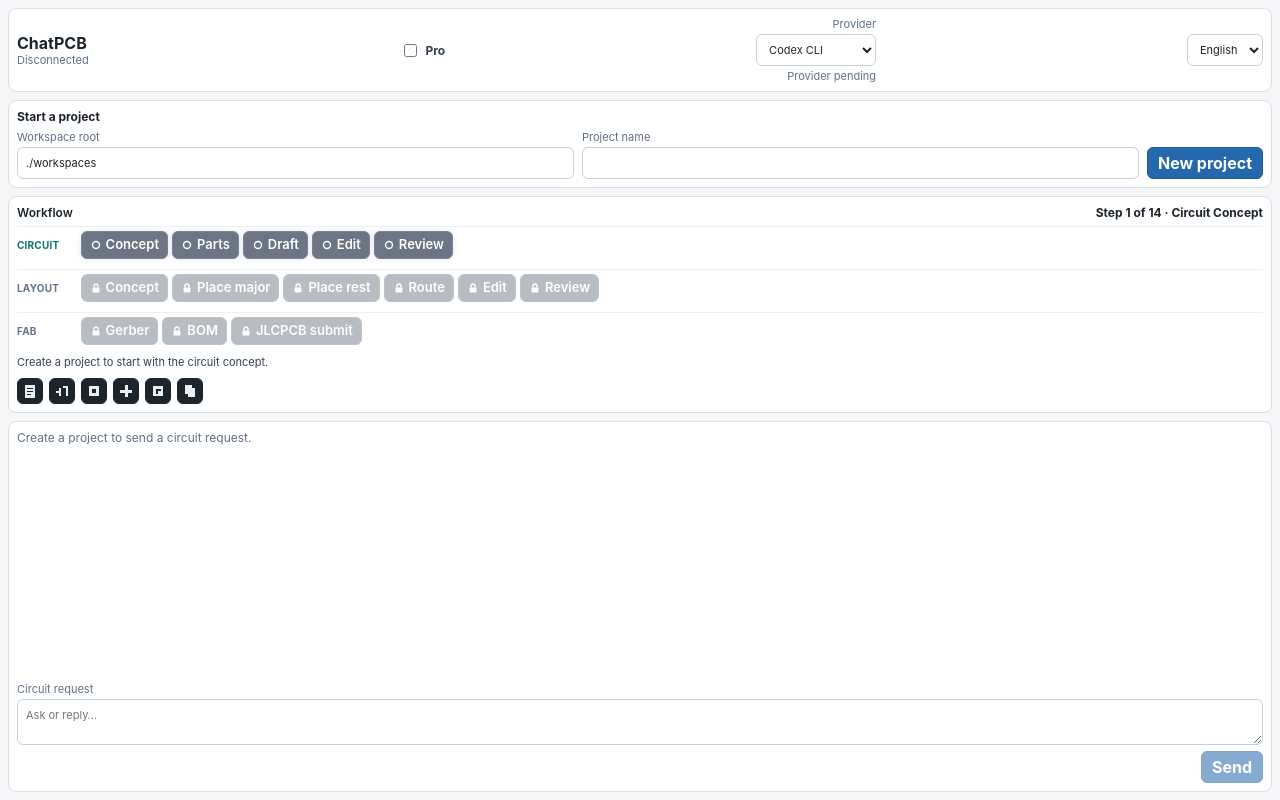
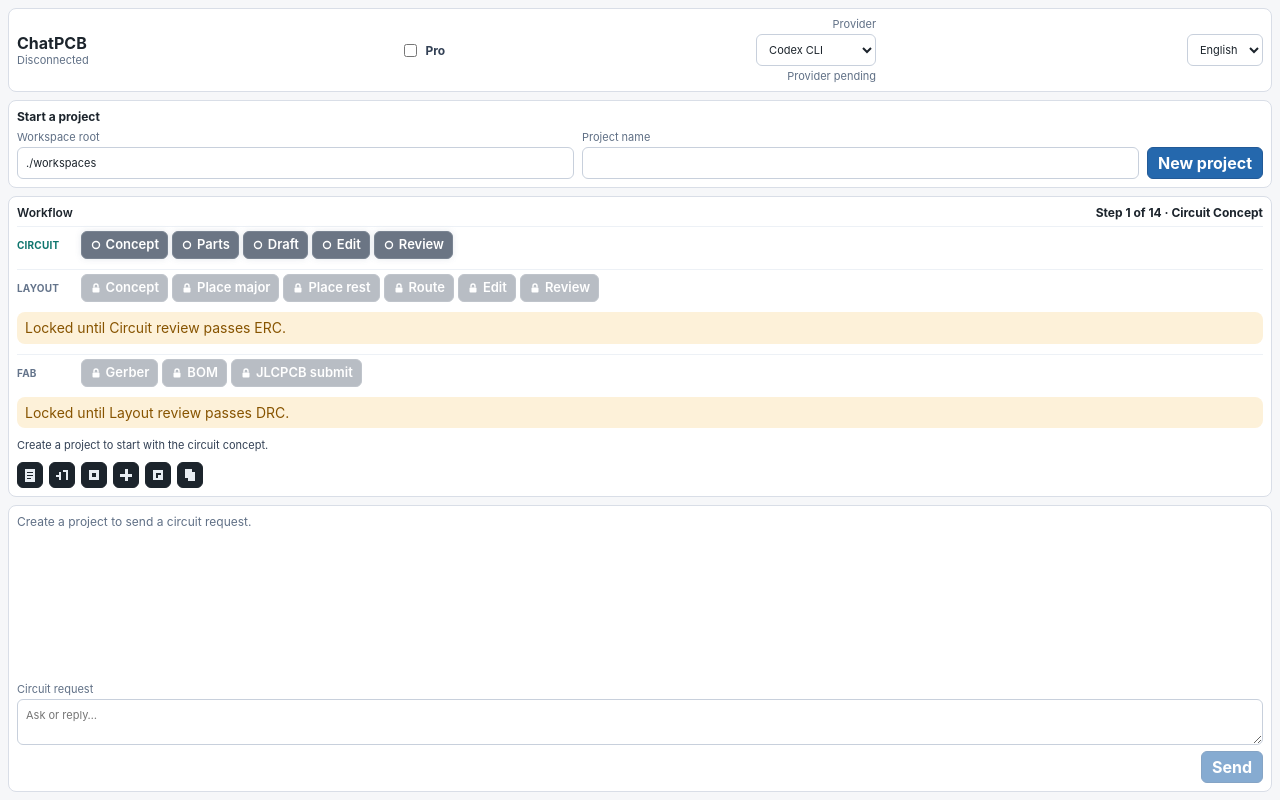
Before and after one commit to guyster323/OH-MY-ChatPCB, a website: page apps/panel/index.html in a window 1280 px wide. Drawn offline with Linux system fonts and the light colour scheme.

Commit message:
panel: explain why locked workflow steps are locked
Co-authored-by: SUNNY <window98se@gmail.com>

```diff
--- a/apps/panel/index.html
+++ b/apps/panel/index.html
@@ -82,6 +82,7 @@
             <li><button type="button" class="flow-btn step" data-step="layout.edit" data-state="idle" data-help="수정: 배치·배선을 고칠 내용"><svg class="step-icon" viewBox="0 0 12 12" aria-hidden="true"><circle cx="6" cy="6" r="3.5" fill="none" stroke="currentColor" stroke-width="1.4"/></svg><span class="step-label" data-i18n="workflow.step.layout.edit">Edit</span></button></li>
             <li><button type="button" class="flow-btn step" data-step="layout.review" data-state="idle" data-open="erc-dialog" data-help="리뷰: DRC와 레이아웃 확인"><svg class="step-icon" viewBox="0 0 12 12" aria-hidden="true"><circle cx="6" cy="6" r="3.5" fill="none" stroke="currentColor" stroke-width="1.4"/></svg><span class="step-label" data-i18n="workflow.step.layout.review">Review</span></button></li>
           </ol>
+          <p id="lock-r-layout" class="lock-reason" tabindex="-1" hidden></p>
         </div>
         <div class="workflow-lane" data-lane="fab">
           <h2 class="lane-h" data-i18n="workflow.lane.fab">Fab</h2>
@@ -90,6 +91,7 @@
             <li><button type="button" class="flow-btn step" data-step="fab.bom" data-state="locked" data-open="artifacts-dialog" data-help="BOM·조립 파일"><svg class="step-icon" viewBox="0 0 12 12" aria-hidden="true"><circle cx="6" cy="6" r="3.5" fill="none" stroke="currentColor" stroke-width="1.4"/></svg><span class="step-label" data-i18n="workflow.step.fab.bom">BOM</span></button></li>
             <li><button type="button" class="flow-btn step" data-step="fab.submit" data-state="locked" data-help="JLCPCB 제출 패키지"><svg class="step-icon" viewBox="0 0 12 12" aria-hidden="true"><circle cx="6" cy="6" r="3.5" fill="none" stroke="currentColor" stroke-width="1.4"/></svg><span class="step-label" data-i18n="workflow.step.fab.submit">JLCPCB submit</span></button></li>
           </ol>
+          <p id="lock-r-fab" class="lock-reason" tabindex="-1" hidden></p>
         </div>
         <p id="workflow-caption">프로젝트를 만들면 Circuit 컨셉부터 시작합니다.</p>
         <p id="workflow-cli" class="workflow-cli" hidden></p>
--- a/apps/panel/panel.js
+++ b/apps/panel/panel.js
@@ -123,6 +123,14 @@ for (const button of document.querySelectorAll('.dock-btn[data-open]')) {
 }
 for (const button of document.querySelectorAll('.flow-btn')) {
   button.addEventListener('click', () => {
+    if (button.getAttribute('aria-disabled') === 'true' || button.dataset.state === 'locked') {
+      const reason = document.getElementById(button.getAttribute('aria-describedby') || '');
+      if (reason) {
+        reason.hidden = false;
+        reason.focus();
+      }
+      return;
+    }
     const dialog = document.getElementById(button.dataset.open);
     if (typeof dialog?.showModal === 'function') dialog.showModal();
     const hint = t(`workflow.copy.${button.dataset.step}.wait`);
@@ -812,6 +820,41 @@ function syncWorkflow() {
     lane.dataset.active = String(active.startsWith(`${laneId}.`));
     const heading = lane.querySelector('.lane-h');
     if (heading && laneId) heading.textContent = t(`workflow.lane.${laneId}`);
+    const buttons = [...lane.querySelectorAll('.flow-btn[data-step]')];
+    const lockedButtons = buttons.filter((button) => button.dataset.state === 'locked');
+    const reason = laneId ? document.getElementById(`lock-r-${laneId}`) : null;
+    if (lockedButtons.length && reason) {
+      const reasonKey = laneId === 'fab' ? 'workflow.locked.fab' : 'workflow.locked.layout';
+      reason.hidden = false;
+      reason.textContent = t(reasonKey);
+      for (const button of lockedButtons) {
+        button.setAttribute('aria-disabled', 'true');
+        button.setAttribute('aria-describedby', reason.id);
+      }
+      for (const button of buttons) {
+        if (button.dataset.state === 'locked') continue;
+        button.removeAttribute('aria-disabled');
+        button.removeAttribute('aria-describedby');
+      }
+      if (lockedButtons.length === buttons.length) {
+        lane.setAttribute('aria-disabled', 'true');
+        lane.setAttribute('aria-describedby', reason.id);
+      } else {
+        lane.removeAttribute('aria-disabled');
+        lane.removeAttribute('aria-describedby');
+      }
+    } else {
+      lane.removeAttribute('aria-disabled');
+      lane.removeAttribute('aria-describedby');
+      if (reason) {
+        reason.hidden = true;
+        reason.textContent = '';
+      }
+      for (const button of buttons) {
+        button.removeAttribute('aria-disabled');
+        button.removeAttribute('aria-describedby');
+      }
+    }
   }
 
   const progressEl = document.querySelector('#workflow-progress');
--- a/apps/panel/styles.css
+++ b/apps/panel/styles.css
@@ -110,6 +110,8 @@ pre { overflow: auto; margin: 0; padding: 8px; border-radius: 6px; background: #
 .wf-h { display: flex; justify-content: space-between; align-items: center; gap: 8px; }
 .eyebrow { font-size: 12px; font-weight: 600; }
 .badge { font-size: 12px; font-weight: 700; }
+.lock-reason { grid-column: 1 / -1; margin: 4px 0 0; padding: 6px 8px; border-radius: 8px; background: #fdf1d9; color: #875400; font-size: 14px; line-height: 1.4; }
+.flow-btn[aria-disabled="true"] { cursor: not-allowed; }
 .flow-btn .px-cut { fill: #334155; }
 .flow-btn[data-state="idle"] { opacity: 0.72; }
 .flow-btn[data-state="locked"] { opacity: 0.34; box-shadow: none; }
```
